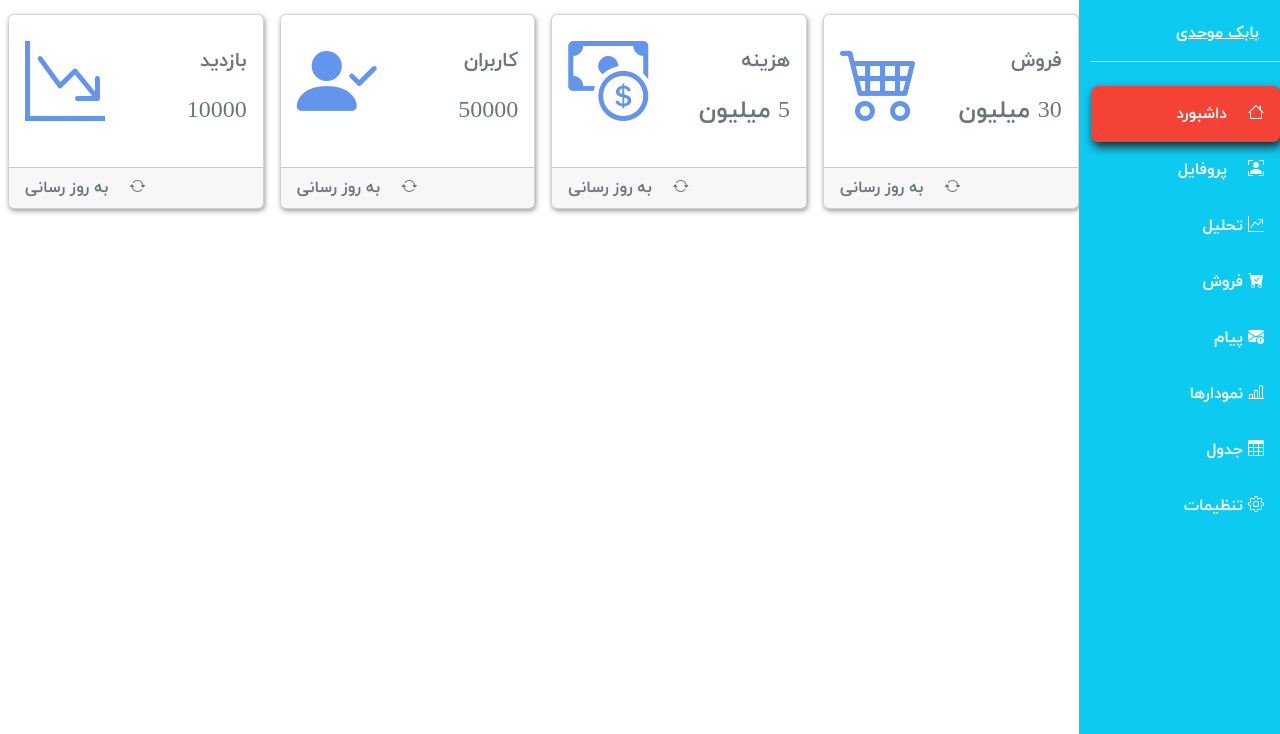
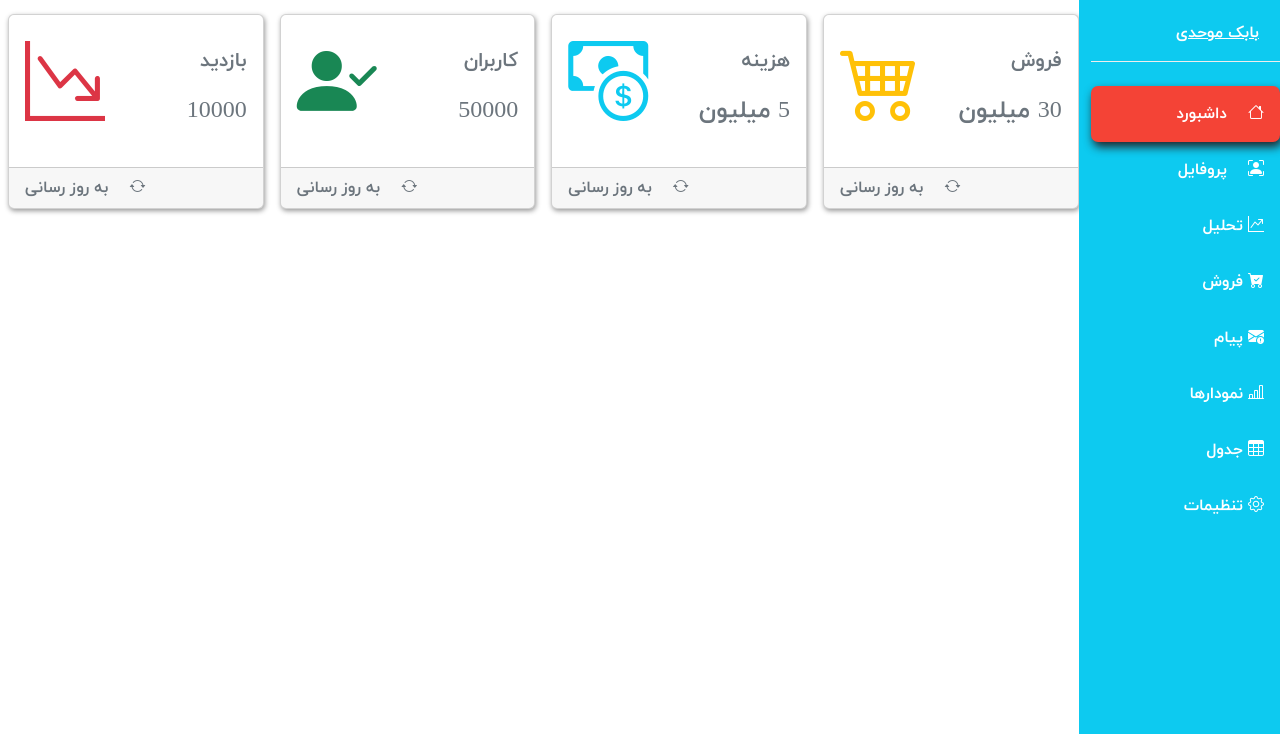
Before and after one commit to BabakMovahhedi/Panel-Admin, a plain HTML site: page index.html in a window 1280 px wide. Shown: the part 66-800 px from the top of the page. Drawn offline with nearby package versions, Linux system fonts and the light colour scheme.

Commit message:
Cards section add

```diff
--- a/index.html
+++ b/index.html
@@ -153,18 +153,20 @@
           <button type="button" class="btn-close" data-bs-dismiss="modal" aria-label="Close"></button>
         </div>
         <div class="modal-body">
-          <p class="text-muted">بهتره ک خارج نشی به جان</p>
+          <p class="text-muted">
+            در صورت خروج برای مشاهده آمار باید دوباره وارد شوید!!!
+          </p>
         </div>
         <div class="modal-footer">
           <button class="btn btn-success" data-bs-dismiss="modal" >هستم</button>
           <button class="btn btn-danger">رفتم</button>
         </div>
-      </d>
+      </div>
     </div>
   </div>
   </div>
-  <!-- Cards  -->
-  <section>
+   <!-- Cards  -->
+   <section>
     <div class="row">
       <div class="col-xl-10 col-lg-9 col-md-8 mr-auto ">
         <div class="row pt-md-5 mt-md-2">
@@ -177,7 +179,7 @@
                     <h5>فروش</h5>
                     <h4 class="mt-4">30 میلیون</h4>
                   </div>
-                  <i class="bi bi-cart4" style="font-size: 5rem; color: cornflowerblue;"></i>
+                  <i class="bi bi-cart4 text-warning" style="font-size: 5rem;"></i>
                 </div>
               </div>
               <div class="card-footer text-secondary text-left">
@@ -195,7 +197,7 @@
                     <h5>هزینه</h5>
                     <h4 class="mt-4">5 میلیون</h4>
                   </div>
-                  <i class="bi bi-cash-coin" style="font-size: 5rem; color: cornflowerblue;"></i>
+                  <i class="bi bi-cash-coin text-info" style="font-size: 5rem;"></i>
                 </div>
               </div>
               <div class="card-footer text-secondary text-left">
@@ -213,7 +215,7 @@
                     <h5>کاربران</h5>
                     <h4 class="mt-4">50000</h4>
                   </div>
-                  <i class="bi bi-person-check-fill" style="font-size: 5rem; color: cornflowerblue;"></i>
+                  <i class="bi bi-person-check-fill text-success" style="font-size: 5rem;"></i>
                 </div>
               </div>
               <div class="card-footer text-secondary text-left">
@@ -231,7 +233,7 @@
                     <h5>بازدید</h5>
                     <h4 class="mt-4">10000</h4>
                   </div>
-                  <i class="bi bi-graph-down-arrow" style="font-size: 5rem; color: cornflowerblue;"></i>
+                  <i class="bi bi-graph-down-arrow text-danger" style="font-size: 5rem;"></i>
                 </div>
               </div>
               <div class="card-footer text-secondary text-left">
@@ -247,6 +249,7 @@
   </section>
 
 
+
     <!-- Js code  -->
     <script
       src="https://cdn.jsdelivr.net/npm/@popperjs/core@2.11.5/dist/umd/popper.min.js"
```
